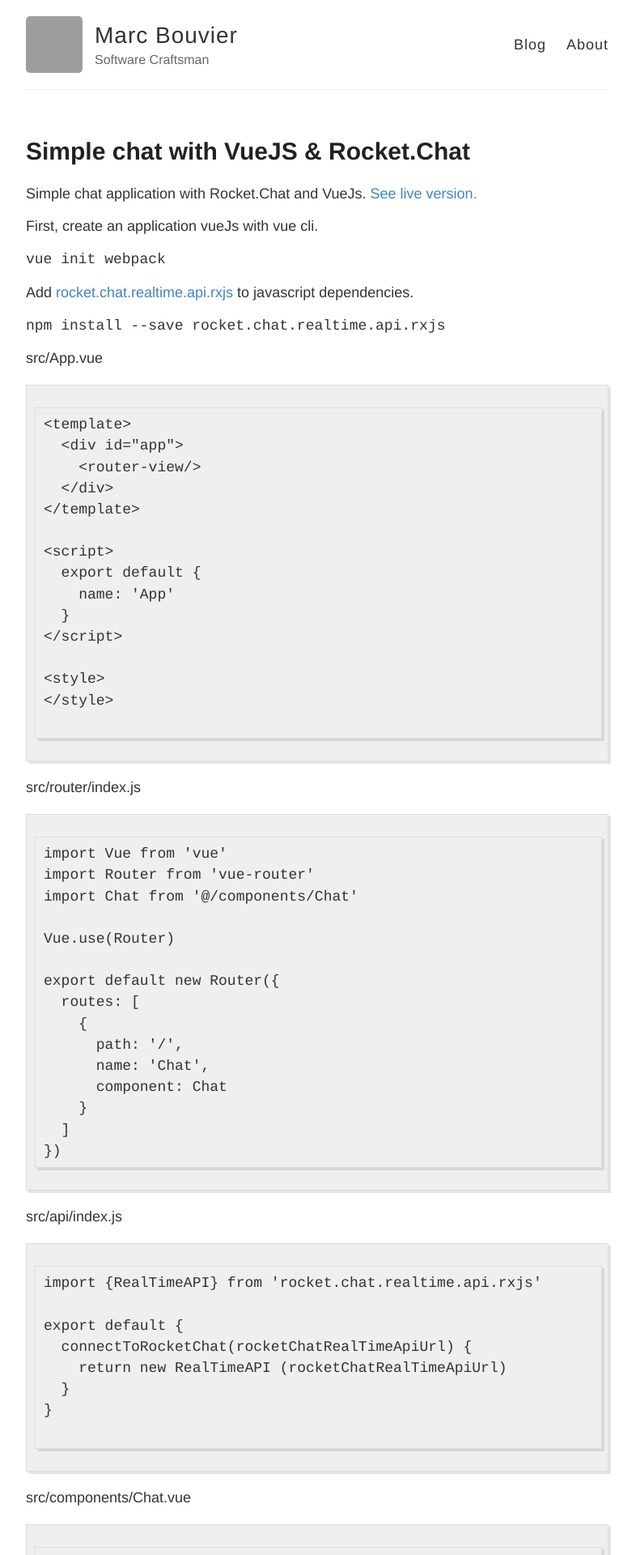
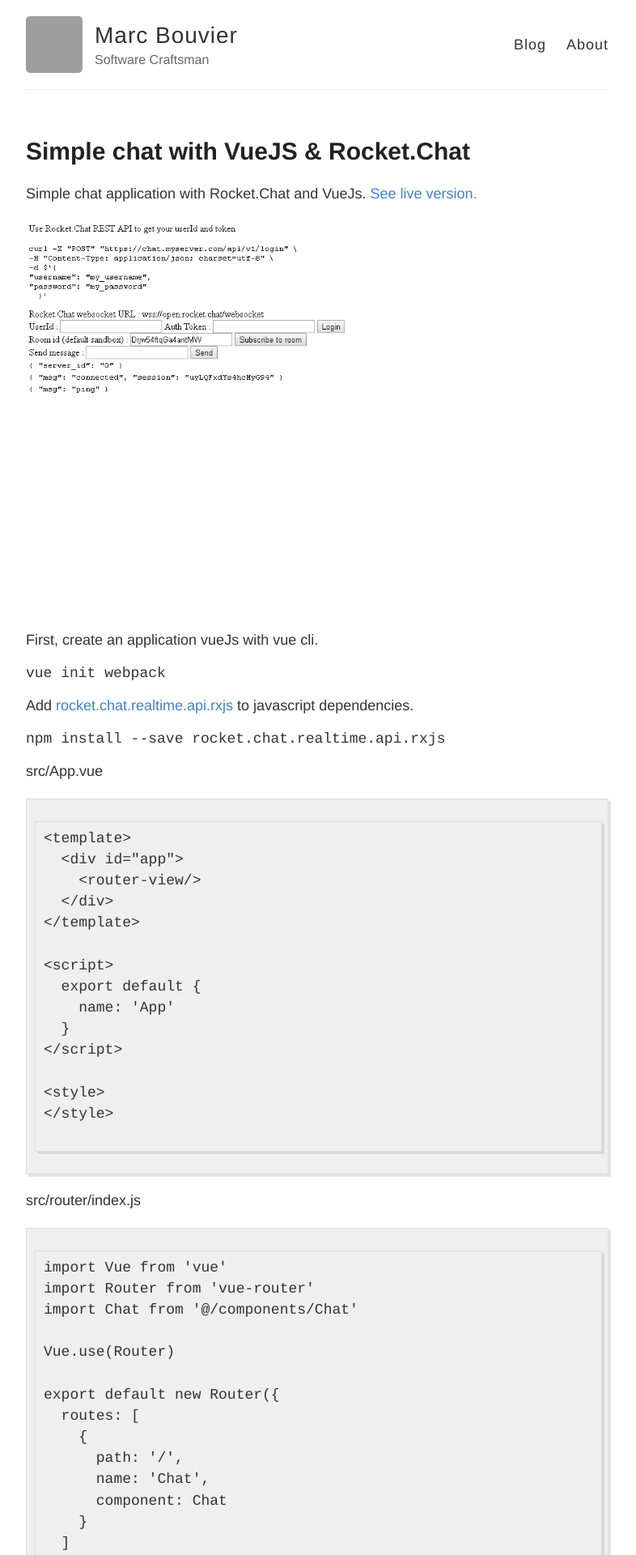
Before and after one commit to marc-bouvier/marc-bouvier.github.io, a Jekyll site: the page built from _posts/2018-02-15-chat-vuejs-rocket-chat.md, in a window 1280 px wide. Shown: the top 1920 px of the page at 81% size, without its empty margins (248-1034 px from the left). Built offline with Jekyll 4.4.1, drawn with Linux system fonts in a browser that asks for light colours; comment, search, counter and statistics services are not loaded; grey boxes are pictures that could not be loaded.

Commit message:
Update 2018-02-15-chat-vuejs-rocket-chat.md

```diff
--- a/_posts/2018-02-15-chat-vuejs-rocket-chat.md
+++ b/_posts/2018-02-15-chat-vuejs-rocket-chat.md
@@ -5,6 +5,8 @@
 date: 2018-02-15
 ---
 Simple chat application with Rocket.Chat and VueJs. [See live version.](https://marc-bouvier.github.io/rx-rocket.chat-sample/#/)
+
+![Chat in action]({{ "/assets/minimalistic-vuejs-rocket.chat.gif" | absolute_url }})
 
 First, create an application vueJs with vue cli.
 
```
